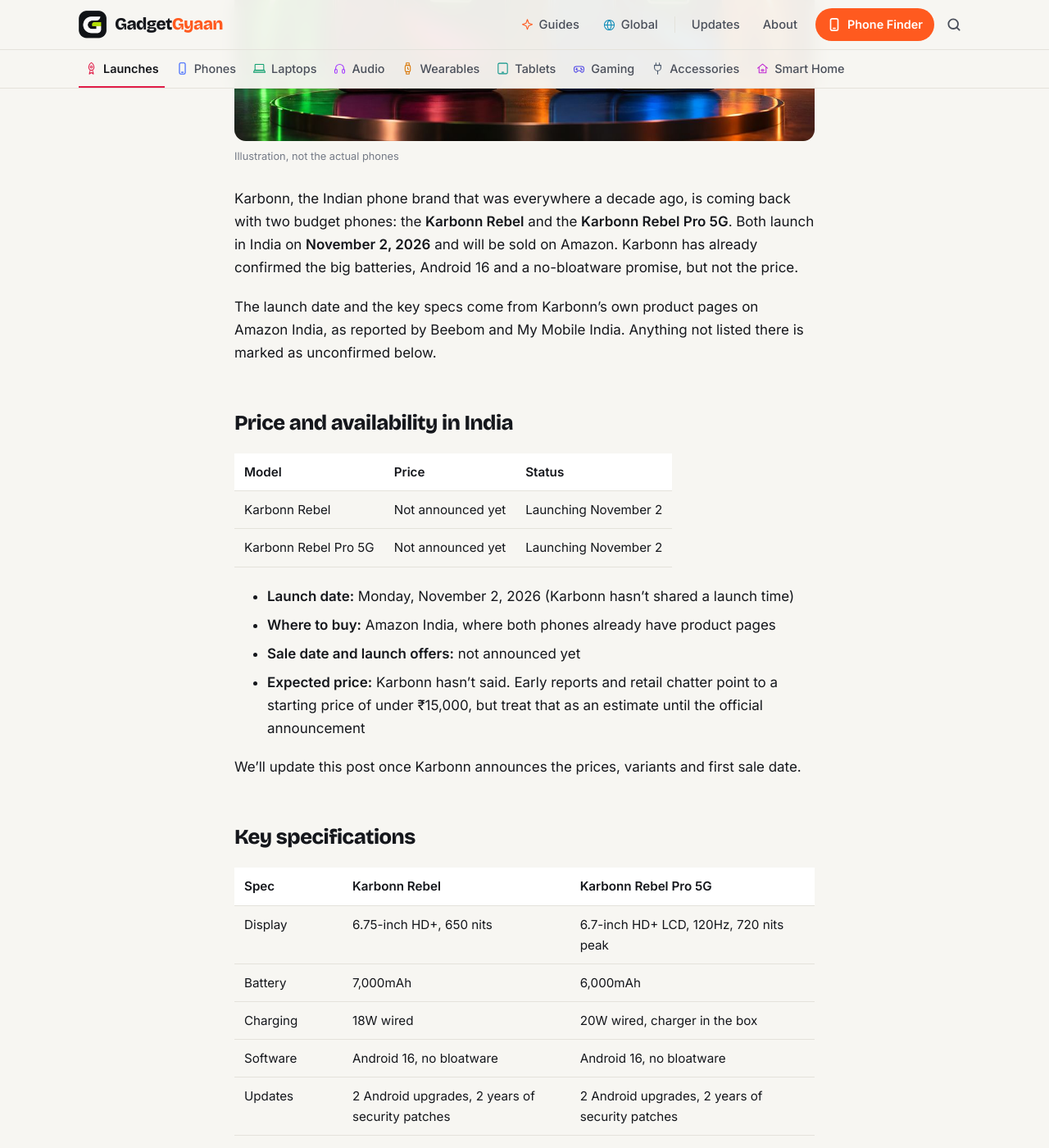
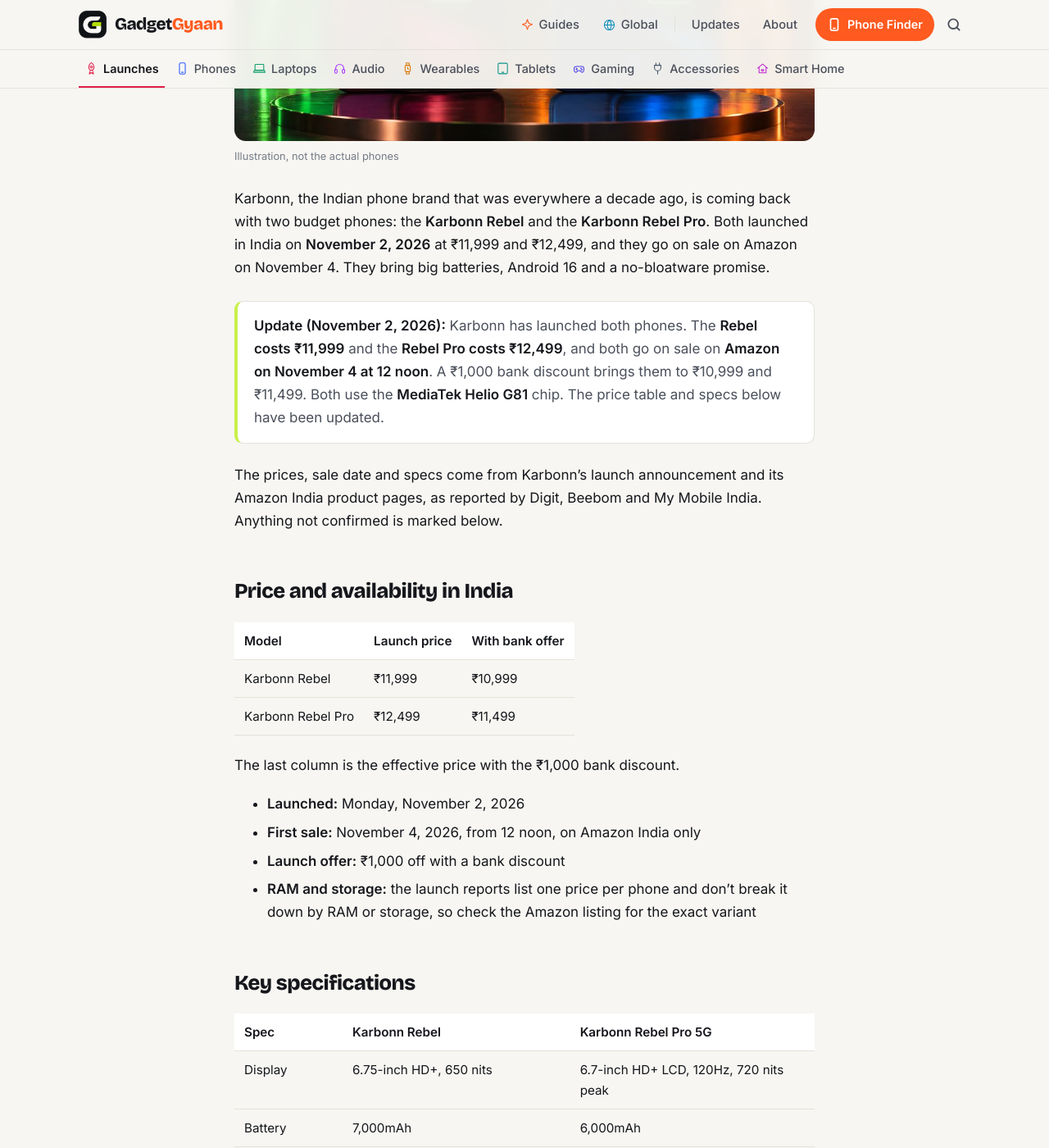
Before and after one commit to kiteksood167/kiteksood167.github.io, a Jekyll site: the page built from _posts/2026-11-01-karbonn-rebel-rebel-pro-5g-india-launch-november-2.md, in a window 1280 px wide and 1400 px high, scrolled down 808 px. Shown: the whole window at 82% size. Built offline with Jekyll 4.4.1, drawn with Linux system fonts in a browser that asks for light colours; comment, search, counter and statistics services are not loaded; some of the changed text lies outside the part shown.

Commit message:
Update Karbonn Rebel post with launch prices, chip and sale date
Co-Authored-By: Claude Opus 5.5 <noreply@anthropic.com>
Claude-Session: https://claude.ai/code/session_01WQRPmSxMwztgHXfstCGpBN

```diff
--- a/_posts/2026-11-01-karbonn-rebel-rebel-pro-5g-india-launch-november-2.md
+++ b/_posts/2026-11-01-karbonn-rebel-rebel-pro-5g-india-launch-november-2.md
@@ -1,8 +1,9 @@
 ---
-title: "Karbonn Rebel and Rebel Pro 5G Launching in India on November 2: What We Know"
-seo_title: "Karbonn Rebel, Rebel Pro 5G India Launch: Nov 2"
-description: "Karbonn returns with the Rebel and Rebel Pro 5G on November 2. Confirmed specs, big batteries, Android 16, Amazon sale, and what the price could be."
+title: "Karbonn Rebel and Rebel Pro Launched in India: Price, Specs and Sale Date"
+seo_title: "Karbonn Rebel, Rebel Pro Price in India and Sale Date"
+description: "Karbonn Rebel launched at ₹11,999 and Rebel Pro at ₹12,499 in India, with Helio G81, big batteries and Android 16. Sale on Amazon from November 4."
 date: 2026-11-01 18:41:00 +0530
+last_modified_at: 2026-11-02 19:35:00 +0530
 image: /assets/images/karbonn-rebel-rebel-pro-5g-india-launch-november-2.jpg
 image_alt: "Two budget smartphones in maroon and blue on a stage, each showing a full battery icon, under green and orange spotlights"
 image_credit: "Illustration, not the actual phones"
@@ -10,6 +11,10 @@ category: Launches
 also_in: [Phones]
 tags: [karbonn, karbonn rebel, karbonn rebel pro 5g, smartphones, budget phones, amazon, launch]
 sources:
+  - name: "Digit: Karbonn Rebel Pro and Rebel launched in India, price and specs"
+    url: "https://www.digit.in/news/mobile-phones/karbonn-rebel-pro-and-rebel-launched-in-india-check-price-specs-and-more-details.html"
+  - name: "Beebom: Karbonn Rebel and Rebel Pro launched in India, specs, price and sale date"
+    url: "https://gadgets.beebom.com/news/karbonn-rebel-rebel-pro-launched-in-india-specs-price-sale-date"
   - name: "Beebom: Karbonn Rebel and Rebel Pro 5G launch date in India confirmed"
     url: "https://gadgets.beebom.com/news/karbonn-rebel-rebel-pro-5g-launch-date-in-india-key-specs-confirmed"
   - name: "My Mobile India: Karbonn Rebel Pro and Rebel 5G specs and colours revealed"
@@ -18,25 +23,27 @@ sources:
     url: "https://gadgets.beebom.com/news/all-upcoming-phones-launching-this-week-november-2-november-8"
 ---
 
-Karbonn, the Indian phone brand that was everywhere a decade ago, is coming back with two budget phones: the **Karbonn Rebel** and the **Karbonn Rebel Pro 5G**. Both launch in India on **November 2, 2026** and will be sold on Amazon. Karbonn has already confirmed the big batteries, Android 16 and a no-bloatware promise, but not the price.
+Karbonn, the Indian phone brand that was everywhere a decade ago, is coming back with two budget phones: the **Karbonn Rebel** and the **Karbonn Rebel Pro**. Both launched in India on **November 2, 2026** at ₹11,999 and ₹12,499, and they go on sale on Amazon on November 4. They bring big batteries, Android 16 and a no-bloatware promise.
 
 <!--more-->
 
-The launch date and the key specs come from Karbonn's own product pages on Amazon India, as reported by Beebom and My Mobile India. Anything not listed there is marked as unconfirmed below.
+> **Update (November 2, 2026):** Karbonn has launched both phones. The **Rebel costs ₹11,999** and the **Rebel Pro costs ₹12,499**, and both go on sale on **Amazon on November 4 at 12 noon**. A ₹1,000 bank discount brings them to ₹10,999 and ₹11,499. Both use the **MediaTek Helio G81** chip. The price table and specs below have been updated.
+
+The prices, sale date and specs come from Karbonn's launch announcement and its Amazon India product pages, as reported by Digit, Beebom and My Mobile India. Anything not confirmed is marked below.
 
 ## Price and availability in India
 
-| Model | Price | Status |
+| Model | Launch price | With bank offer |
 |---|---|---|
-| Karbonn Rebel | Not announced yet | Launching November 2 |
-| Karbonn Rebel Pro 5G | Not announced yet | Launching November 2 |
+| Karbonn Rebel | ₹11,999 | ₹10,999 |
+| Karbonn Rebel Pro | ₹12,499 | ₹11,499 |
 
-- **Launch date:** Monday, November 2, 2026 (Karbonn hasn't shared a launch time)
-- **Where to buy:** Amazon India, where both phones already have product pages
-- **Sale date and launch offers:** not announced yet
-- **Expected price:** Karbonn hasn't said. Early reports and retail chatter point to a starting price of under ₹15,000, but treat that as an estimate until the official announcement
+The last column is the effective price with the ₹1,000 bank discount.
 
-We'll update this post once Karbonn announces the prices, variants and first sale date.
+- **Launched:** Monday, November 2, 2026
+- **First sale:** November 4, 2026, from 12 noon, on Amazon India only
+- **Launch offer:** ₹1,000 off with a bank discount
+- **RAM and storage:** the launch reports list one price per phone and don't break it down by RAM or storage, so check the Amazon listing for the exact variant
 
 ## Key specifications
 
@@ -49,10 +56,12 @@ We'll update this post once Karbonn announces the prices, variants and first sal
 | Updates | 2 Android upgrades, 2 years of security patches | 2 Android upgrades, 2 years of security patches |
 | Headphone jack | Yes, 3.5mm | Yes, 3.5mm |
 | Colours | Silver, Gold, Blue | Maroon, Golden, Blue, Ash |
-| Processor | Not confirmed | Not confirmed |
+| Processor | MediaTek Helio G81 | MediaTek Helio G81 |
+| Rear camera | 50MP main | 64MP main |
+| Front camera | Not confirmed | 16MP |
 | RAM and storage | Not confirmed | Not confirmed |
 
-Karbonn hasn't confirmed the processor, the camera sensors, or the RAM and storage options for either phone. A tipster has named a Unisoc chip for the Rebel Pro, but that isn't official, so we've left it out of the table. The refresh rate of the standard Rebel's screen also hasn't been confirmed.
+Both phones use the MediaTek Helio G81, an entry-level chip that is fine for calls, WhatsApp, YouTube and UPI but not for heavy gaming. The Helio G81 is a 4G chipset, and the launch reports don't mention 5G, so check the Amazon listing before you buy if 5G matters to you. The refresh rate of the standard Rebel's screen and its selfie camera still haven't been confirmed.
 
 <figure class="inline-figure">
   <img width="1200" height="675" src="/assets/images/budget-phone-headphone-jack-full-battery.jpg" alt="A budget smartphone on a wooden table showing a full battery icon, with wired earphones plugged into its headphone jack" loading="lazy">
@@ -69,7 +78,7 @@ Karbonn hasn't confirmed the processor, the camera sensors, or the RAM and stora
 
 **The Pro gets a smoother screen.** The Rebel Pro's 120Hz display should make scrolling look smoother than a basic 60Hz panel. Both phones have HD+ resolution, not Full HD, so text and video won't look as sharp as on some rivals.
 
-> **Tip:** Wait for the official price and the full spec sheet before you decide. The processor and RAM matter more for day-to-day speed than the battery size, and Karbonn hasn't shared those yet.
+> **Tip:** Use the ₹1,000 bank offer on the first sale if you can, and check the RAM and storage on the Amazon page before you pay. At this price, compare it with Lava and Ai+ phones before Lava's and Ai+'s price hikes on November 15.
 
 <figure class="inline-figure">
   <img width="1200" height="675" src="/assets/images/older-man-video-call-student-helping-phone.jpg" alt="An older man on a video call on his phone while a young man next to him smiles and helps, sitting on a sofa at home" loading="lazy">
@@ -100,4 +109,4 @@ I'd say yes, as long as it's easy to use, has good battery life and works smooth
 
 ## The bottom line
 
-The Karbonn Rebel and Rebel Pro 5G launch in India on November 2 with big 7,000mAh and 6,000mAh batteries, Android 16 without bloatware and a headphone jack, and they'll be sold on Amazon. The price, processor and camera details are still unknown. If Karbonn lands under ₹15,000 as reports suggest, these could be sensible picks for basic everyday use, but compare them with Lava and Ai+ before you buy.
+The Karbonn Rebel (₹11,999) and Rebel Pro (₹12,499) are now official, with big 7,000mAh and 6,000mAh batteries, Android 16 without bloatware, a headphone jack and the Helio G81 chip. They go on sale on Amazon on November 4. They're sensible picks for basic everyday use and long battery life, but the chip is modest and 5G support isn't confirmed, so compare them with Lava and Ai+ before you buy.
```
